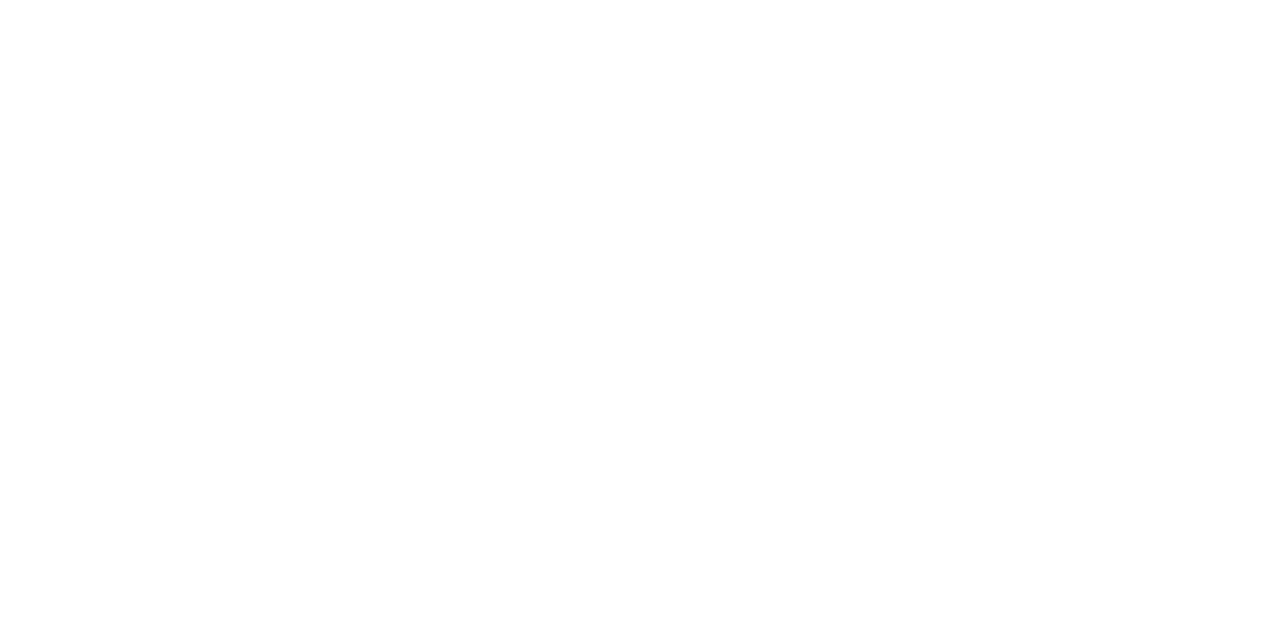
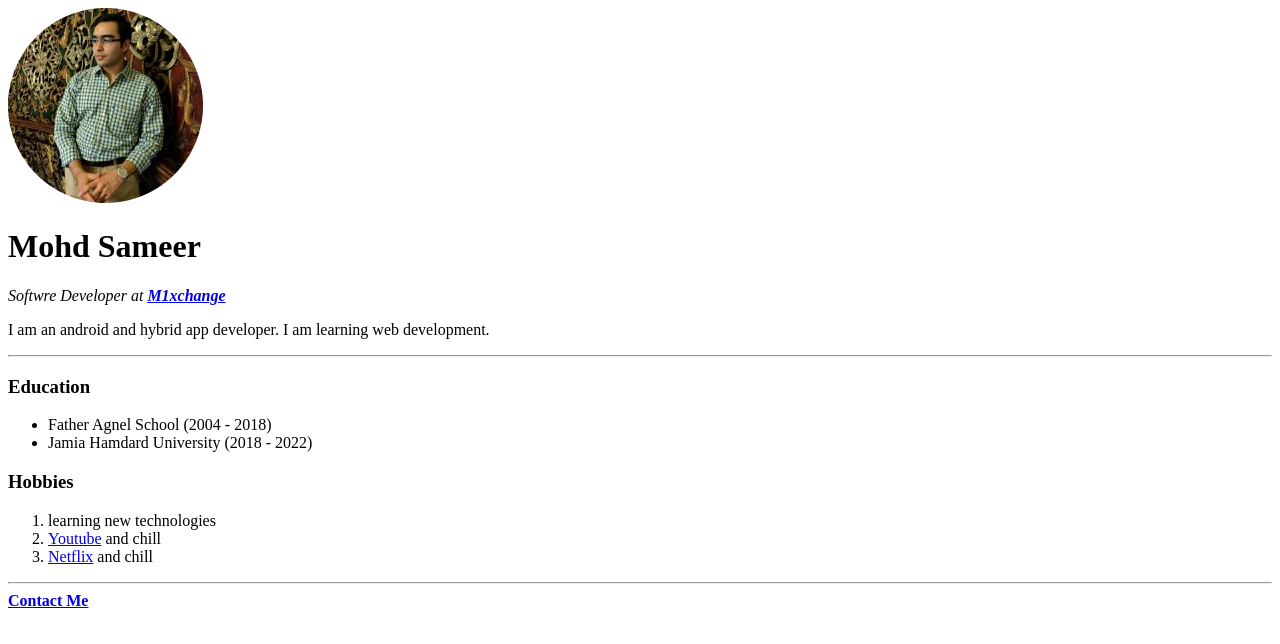
Before and after one commit to Mohd-Sameer-1999/HTML-Personal_site, a plain HTML site: page index.html in a window 1280 px wide. Drawn offline with Linux system fonts and the light colour scheme.

Commit message:
day 2 completed

```diff
--- a/index.html
+++ b/index.html
@@ -4,9 +4,26 @@
     <meta charset="UTF-8">
     <meta http-equiv="X-UA-Compatible" content="IE=edge">
     <meta name="viewport" content="width=device-width, initial-scale=1.0">
-    <title>Document</title>
+    <title>😉 Sameer's personal site</title>
 </head>
 <body>
-
+    <img src="images/profilePic-circle.png" alt="profile picture">
+    <h1>Mohd Sameer</h1>
+    <p><em>Softwre Developer at <strong><a href="https://www.m1xchange.com/">M1xchange</a></strong> </em></p>
+    <p>I am an android and hybrid app developer. I am learning web development.</p>
+    <hr>
+    <h3>Education</h3>
+    <ul>
+        <li>Father Agnel School (2004 - 2018)</li>
+        <li>Jamia Hamdard University (2018 - 2022)</li>
+    </ul>
+    <h3>Hobbies</h3>
+    <ol>
+        <li>learning new technologies</li>
+        <li><a href="https://www.youtube.com/">Youtube</a> and chill</li>
+        <li><a href="https://www.netflix.com/browse">Netflix</a> and chill</li>
+    </ol>
+    <hr>
+    <a href="contact.html"><strong>Contact Me</strong></a>
 </body>
 </html>
```
